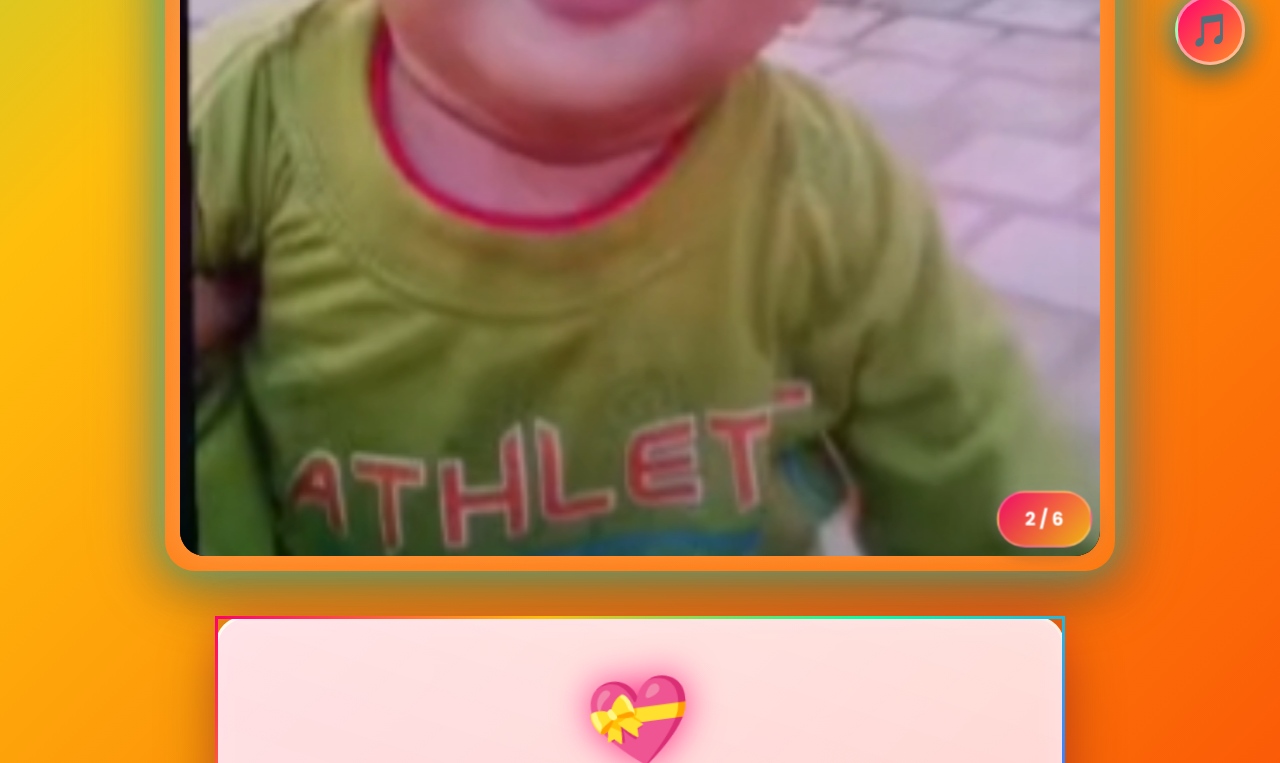
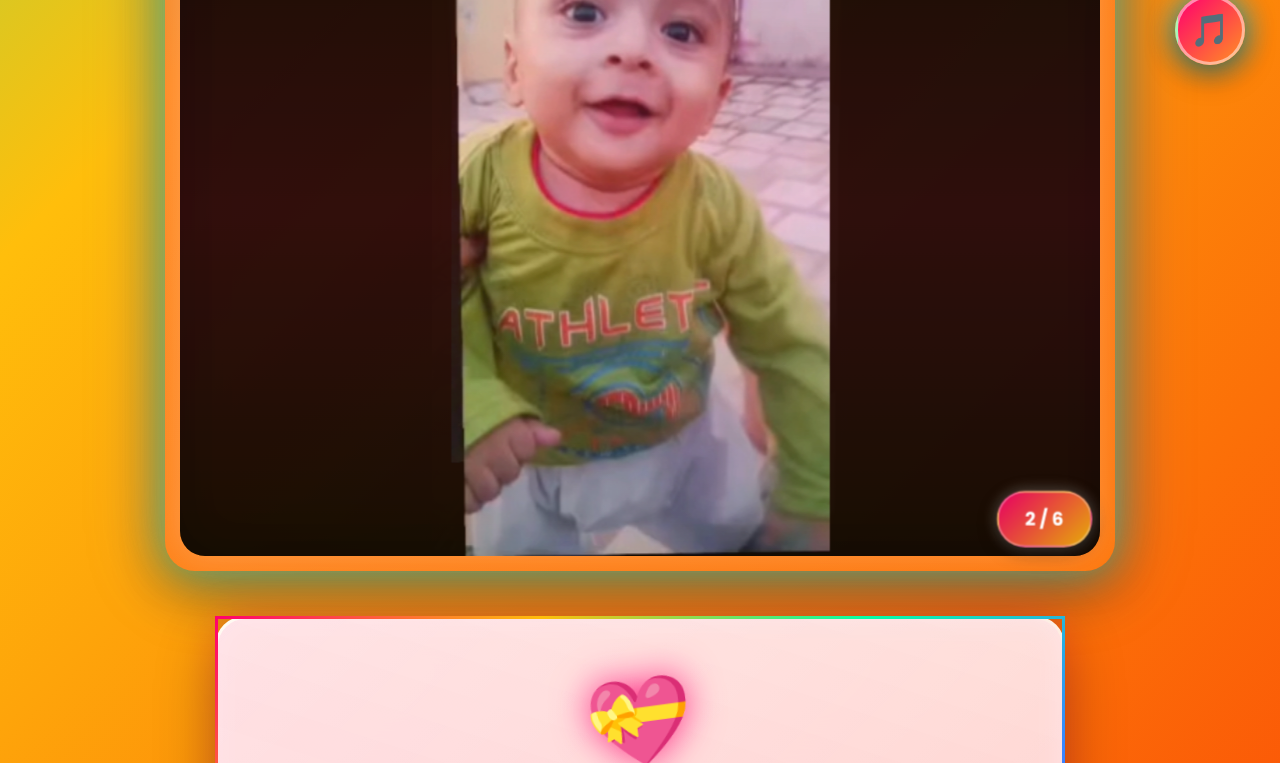
Before and after one commit to DeeZee-glitch/HappyBirthdayArkam, a plain HTML site: page index.html in a window 1280 px wide. Shown: the part 700-1463 px from the top of the page. Drawn offline with Linux system fonts and the light colour scheme.

Commit message:
cropin fixed

```diff
--- a/styles.css
+++ b/styles.css
@@ -230,11 +230,15 @@ body {
     position: relative;
     width: 100%;
     padding-bottom: 75%;
-    background: #000;
+    background: linear-gradient(135deg,
+        rgba(255, 0, 110, 0.1),
+        rgba(255, 190, 11, 0.1),
+        rgba(6, 255, 165, 0.1),
+        rgba(58, 134, 255, 0.1));
     border-radius: 25px;
     overflow: hidden;
     box-shadow:
-        inset 0 0 50px rgba(0, 0, 0, 0.5),
+        inset 0 0 50px rgba(0, 0, 0, 0.3),
         0 0 30px rgba(255, 255, 255, 0.2);
 }
 
@@ -246,6 +250,10 @@ body {
     height: 100%;
     opacity: 0;
     transition: opacity 1.8s cubic-bezier(0.4, 0, 0.2, 1);
+    display: flex;
+    align-items: center;
+    justify-content: center;
+    background: #000;
 }
 
 .slide.active {
@@ -262,7 +270,7 @@ body {
 .slide img {
     width: 100%;
     height: 100%;
-    object-fit: cover;
+    object-fit: contain;
     display: block;
     filter: brightness(1.05) contrast(1.1);
 }
```
Also changed, not shown: 2 other files.
